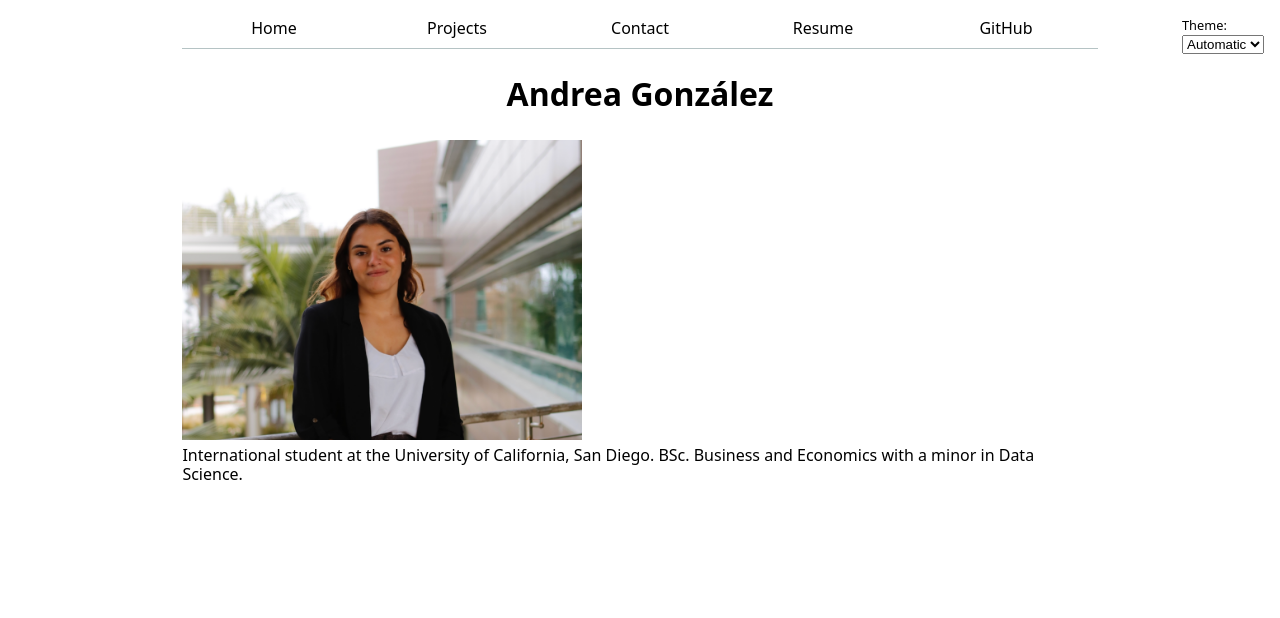
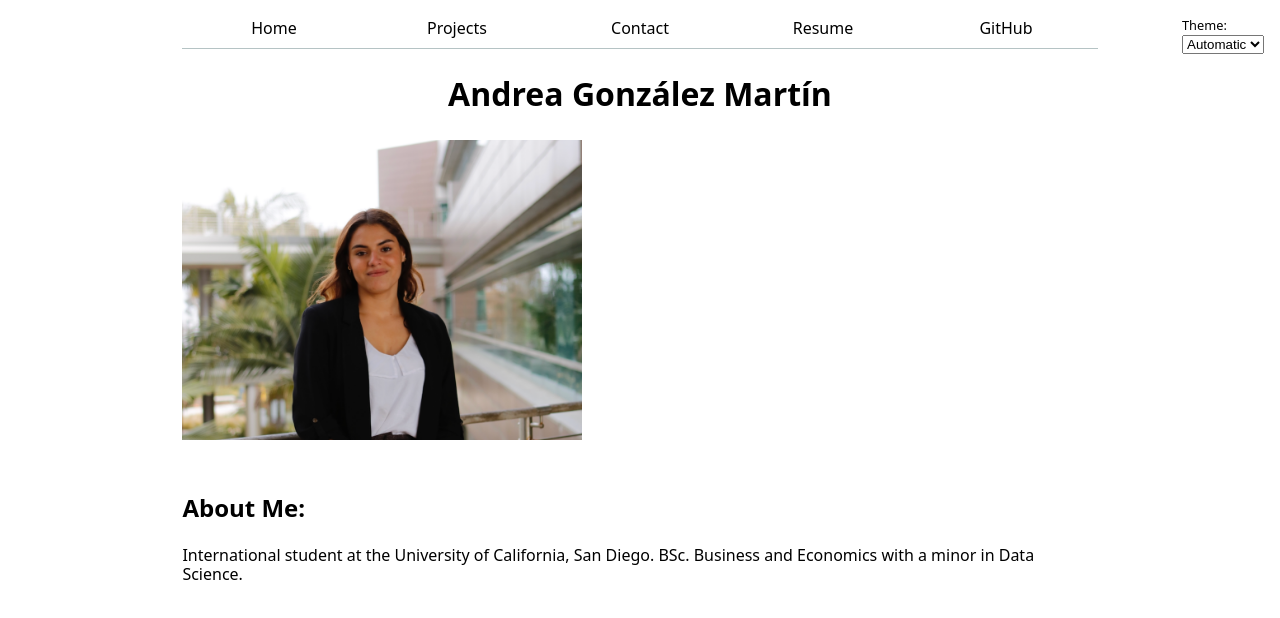
Before and after one commit to andiigonzalez/portfolio, a plain HTML site: page index.html in a window 1280 px wide. Drawn offline with Linux system fonts and the light colour scheme.

Commit message:
Update index.html

```diff
--- a/index.html
+++ b/index.html
@@ -7,9 +7,12 @@
     <link rel="stylesheet" href="style.css">
 </head>
 <body>
-    <h1>Andrea González</h1>
+    <h1>Andrea González Martín</h1>
 
     <img src="imgs/myself_smaller.png" alt="Formal picture of Andrea in the Rady School of Management" width="400" height="300">
+    <br></br>
+
+    <h2 text-align:"left">About Me:</h2>
 
     <p>International student at the University of California, San Diego. BSc. Business and Economics with a minor in Data Science.</p>
 
```
